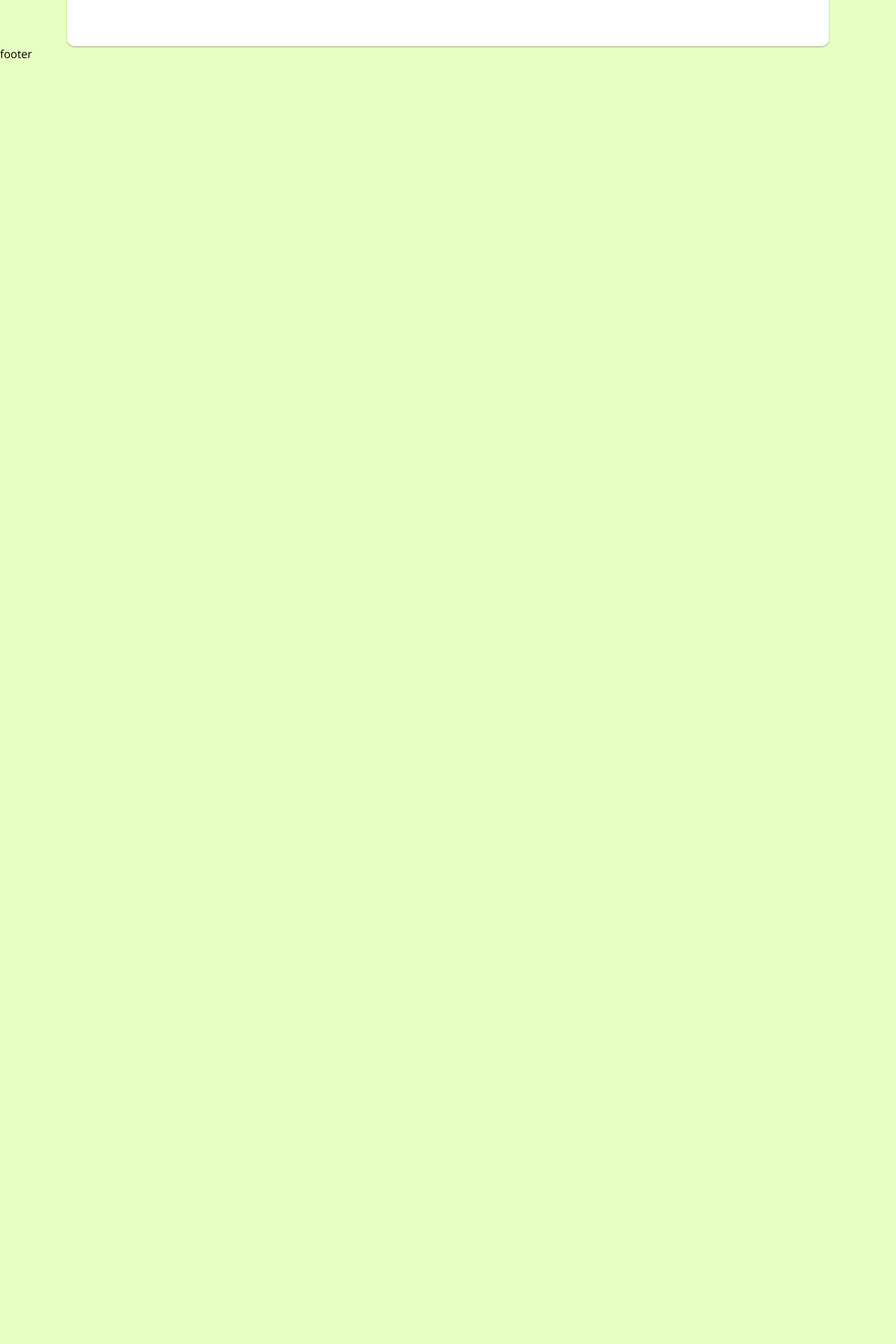
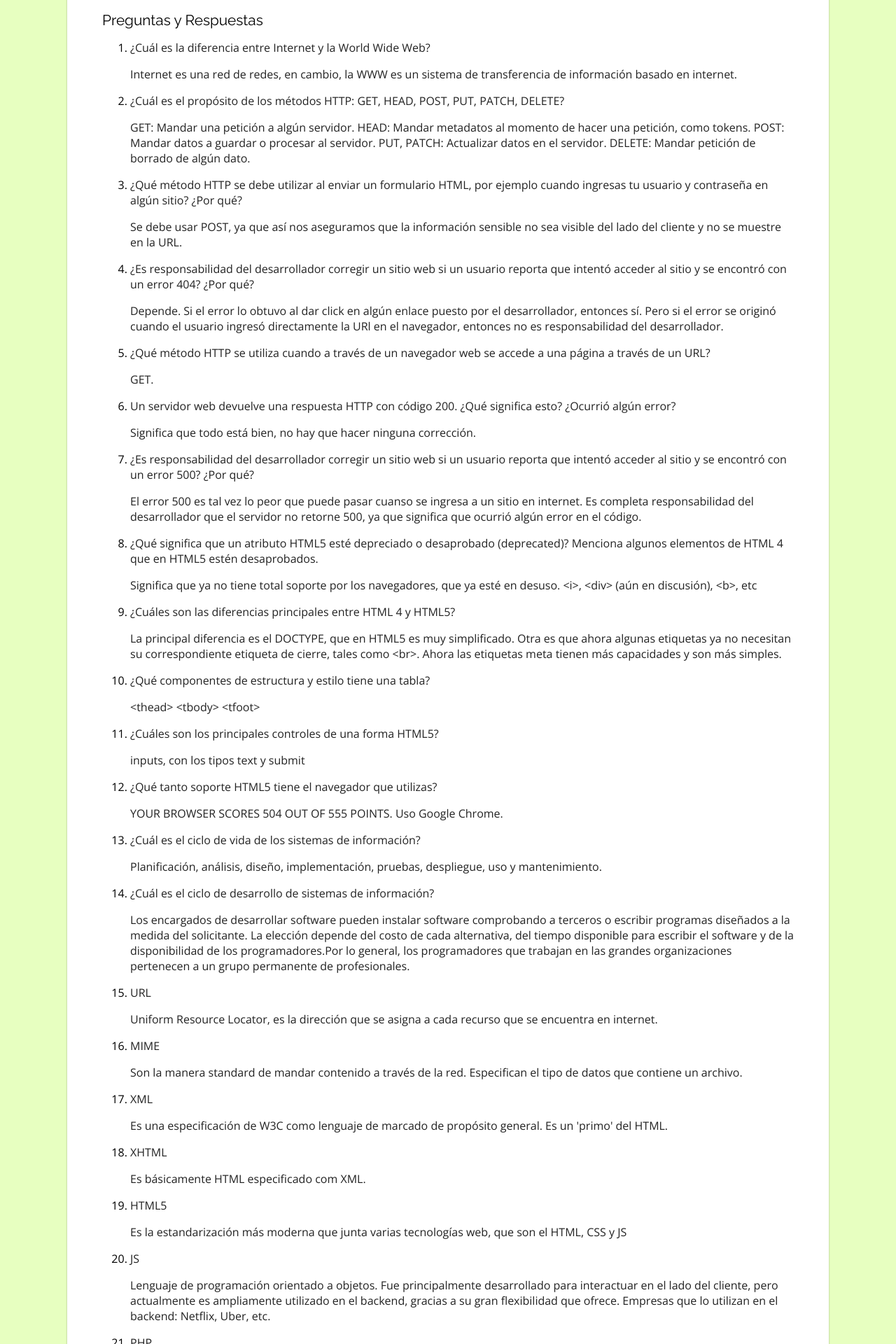
Before and after one commit to Topi99/daw-labs, a React (Create React App) app: page / in a window 1280 px wide. Shown: the part 320-2240 px from the top of the page at 70% size. Before the commit the page ends 800 px from the top, so only its background shows below. Built offline with nearby package versions, Linux system fonts and the light colour scheme.

Commit message:
lab1 finished

```diff
--- a/src/components/Footer/Footer.js
+++ b/src/components/Footer/Footer.js
@@ -4,7 +4,8 @@ import './Footer.module.scss';
 const Footer = (...props) => {
   return(
     <footer>
-      footer
+      <p>Topiltzin Hernández Mares. A01703266</p>
+      <p>Editor de texto usado: <a href="https://code.visualstudio.com/">Visual Studio Code</a></p>
     </footer>
   );
 }
--- a/src/components/Footer/Footer.module.scss
+++ b/src/components/Footer/Footer.module.scss
@@ -0,0 +1,13 @@
+footer {
+  background-color: rgb(20, 20, 20);
+  position: absolute;
+  width: 100%;
+  min-height: 15vh;
+  margin-top: 10vh;
+  padding: 30px;
+  box-sizing: border-box;
+
+  p, a {
+    color: white;
+  }
+}
--- a/src/components/Home/Home.js
+++ b/src/components/Home/Home.js
@@ -1,13 +1,23 @@
 import React from 'react';
 import './Home.module.scss';
 import styles from './Home.module.scss';
+import {questions} from './questions';
+import { QuestionsElements } from './QuestionsElements';
 
 const Home = (...props) => {
+
   return(
     <section>
       <h2 className={styles.subTitle}>Laboratorio 1</h2>
       <p className={styles.biggerFont}>Topiltzin Hernández Mares</p>
       <p>Soy desarrollador Full Stack JavaScript con las tecnologías NodeJS, Express y MongoDB en el backend. En frontend desarrollo principalmente ReactJS y algunas veces PUG.</p>
+
+      <article>
+        <h2 className={styles.biggerFont}>Preguntas y Respuestas</h2>
+        <ol>
+          <QuestionsElements questions={questions} />
+        </ol>
+      </article>
     </section>
   );
 }
--- /dev/null
+++ b/src/components/Home/QuestionsElements.js
@@ -0,0 +1,18 @@
+import React from 'react';
+
+export const QuestionsElements = (props) => {
+  return(
+    <>
+      {
+        props.questions.map(q => {
+          return(
+            <li>
+              <p>{q.q}</p>
+              <p>{q.a}</p>
+            </li>
+          )
+        })
+      }
+    </>
+  );
+}
--- /dev/null
+++ b/src/components/Home/questions.js
@@ -0,0 +1,94 @@
+export const questions = [
+  {
+    q: "¿Cuál es la diferencia entre Internet y la World Wide Web?",
+    a: "Internet es una red de redes, en cambio, la WWW es un sistema de transferencia de información basado en internet."
+  },
+  {
+    q: "¿Cuál es el propósito de los métodos HTTP: GET, HEAD, POST, PUT, PATCH, DELETE?",
+    a: `GET: Mandar una petición a algún servidor. HEAD: Mandar metadatos al momento de hacer una petición, como tokens. POST: Mandar datos a guardar o procesar al servidor. PUT, PATCH: Actualizar datos en el servidor. DELETE: Mandar petición de borrado de algún dato.`
+  },
+  {
+    q: "¿Qué método HTTP se debe utilizar al enviar un formulario HTML, por ejemplo cuando ingresas tu usuario y contraseña en algún sitio? ¿Por qué?",
+    a: "Se debe usar POST, ya que así nos aseguramos que la información sensible no sea visible del lado del cliente y no se muestre en la URL."
+  },
+  {
+    q: "¿Es responsabilidad del desarrollador corregir un sitio web si un usuario reporta que intentó acceder al sitio y se encontró con un error 404? ¿Por qué?",
+    a: "Depende. Si el error lo obtuvo al dar click en algún enlace puesto por el desarrollador, entonces sí. Pero si el error se originó cuando el usuario ingresó directamente la URl en el navegador, entonces no es responsabilidad del desarrollador."
+  },
+  {
+    q: "¿Qué método HTTP se utiliza cuando a través de un navegador web se accede a una página a través de un URL?",
+    a: "GET."
+  },
+  {
+    q: "Un servidor web devuelve una respuesta HTTP con código 200. ¿Qué significa esto? ¿Ocurrió algún error?",
+    a: "Significa que todo está bien, no hay que hacer ninguna corrección."
+  },
+  {
+    q: "¿Es responsabilidad del desarrollador corregir un sitio web si un usuario reporta que intentó acceder al sitio y se encontró con un error 500? ¿Por qué?",
+    a: "El error 500 es tal vez lo peor que puede pasar cuanso se ingresa a un sitio en internet. Es completa responsabilidad del desarrollador que el servidor no retorne 500, ya que significa que ocurrió algún error en el código."
+  },
+  {
+    q: "¿Qué significa que un atributo HTML5 esté depreciado o desaprobado (deprecated)? Menciona algunos elementos de HTML 4 que en HTML5 estén desaprobados.",
+    a: "Significa que ya no tiene total soporte por los navegadores, que ya esté en desuso. <i>, <div> (aún en discusión), <b>, etc"
+  },
+  {
+    q: "¿Cuáles son las diferencias principales entre HTML 4 y HTML5?",
+    a: "La principal diferencia es el DOCTYPE, que en HTML5 es muy simplificado. Otra es que ahora algunas etiquetas ya no necesitan su correspondiente etiqueta de cierre, tales como <br>. Ahora las etiquetas meta tienen más capacidades y son más simples."
+  },
+  {
+    q: "¿Qué componentes de estructura y estilo tiene una tabla?",
+    a: "<thead> <tbody> <tfoot>"
+  },
+  {
+    q: "¿Cuáles son los principales controles de una forma HTML5?",
+    a: "inputs, con los tipos text y submit"
+  },
+  {
+    q: "¿Qué tanto soporte HTML5 tiene el navegador que utilizas?",
+    a: "YOUR BROWSER SCORES 504 OUT OF 555 POINTS. Uso Google Chrome."
+  },
+  {
+    q: "¿Cuál es el ciclo de vida de los sistemas de información?",
+    a: "Planificación, análisis, diseño, implementación, pruebas, despliegue, uso y mantenimiento."
+  },
+  {
+    q: "¿Cuál es el ciclo de desarrollo de sistemas de información?",
+    a: "Los encargados de desarrollar software pueden instalar software comprobando a terceros o escribir programas diseñados a la medida del solicitante. La elección depende del costo de cada alternativa, del tiempo disponible para escribir el software y de la disponibilidad de los programadores.Por lo general, los programadores que trabajan en las grandes organizaciones pertenecen a un grupo permanente de profesionales."
+  },
+  {
+    q: "URL",
+    a: "Uniform Resource Locator, es la dirección que se asigna a cada recurso que se encuentra en internet."
+  },
+  {
+    q: "MIME",
+    a: "Son la manera standard de mandar contenido a través de la red. Especifican el tipo de datos que contiene un archivo. "
+  },
+  {
+    q: "XML",
+    a: "Es una especificación de W3C como lenguaje de marcado de propósito general. Es un 'primo' del HTML."
+  },
+  {
+    q: "XHTML",
+    a: "Es básicamente HTML especificado com XML."
+  },
+  {
+    q: "HTML5",
+    a: "Es la estandarización más moderna que junta varias tecnologías web, que son el HTML, CSS y JS"
+  },
+  {
+    q: "JS",
+    a: "Lenguaje de programación orientado a objetos. Fue principalmente desarrollado para interactuar en el lado del cliente, pero actualmente es ampliamente utilizado en el backend, gracias a su gran flexibilidad que ofrece. Empresas que lo utilizan en el backend: Netflix, Uber, etc."
+  },
+  {
+    q: "PHP",
+    a: "Lenguaje de programación diseñado para manejar datos en el servidor y renderizarlos en el cliente."
+  },
+  {
+    q: "JSP",
+    a: "Similar a PHP, solamente que usa Java."
+  },
+  {
+    q: "AJAX",
+    a: "Permite las peticiones asíncronas en las páginas web con respuestas de JS o XML"
+  }
+]
```
